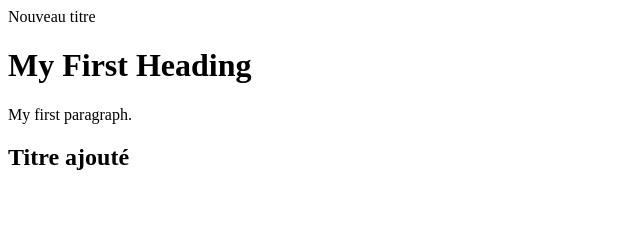
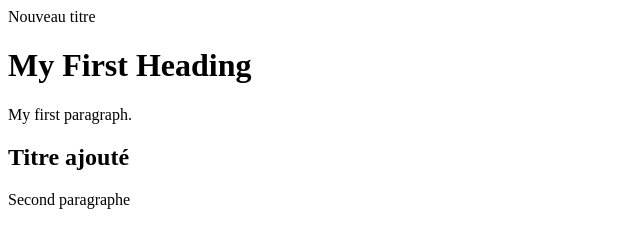
Before and after one commit to BuG-Dev-Joris/helloWorld, a plain HTML site: page index.html in a window 1280 px wide. Shown: the whole page, without its empty margins (0-640 px from the left). Drawn offline with Linux system fonts and the light colour scheme.

Commit message:
Update index.html

```diff
--- a/index.html
+++ b/index.html
@@ -6,10 +6,13 @@
 
 <h1>My First Heading</h1>
 
-
 <p>My first paragraph.</p>
 
 
   <h2>Titre ajouté</h2>
+
+ <p>Second paragraphe<p>
+
+
 </body>
 </html>
```
